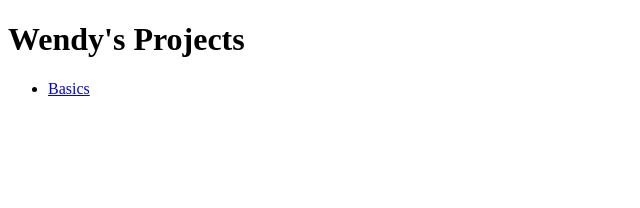
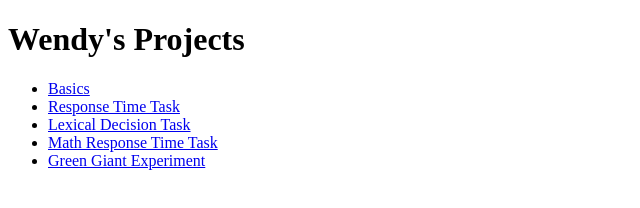
Before and after one commit to wendycv02/psy1903, a website: page docs/index.html in a window 1280 px wide. Shown: the whole page, without its empty margins (0-640 px from the left). Drawn offline with Linux system fonts and the light colour scheme.

Commit message:
Basics index update

```diff
--- a/docs/index.html
+++ b/docs/index.html
@@ -7,9 +7,14 @@
 </head>
 
 <body>
+    <!-- This is a comment -->
     <h1>Wendy's Projects</h1>
     <ul>
         <li><a href='projects/basics'>Basics</a>
+        <li><a href='projects/response-time'>Response Time Task</a></li>
+        <li><a href='projects/lexical-decision'>Lexical Decision Task</a></li>
+        <li><a href='projects/mrt-blocks-jspsych'>Math Response Time Task</a></li>
+        <li><a href='projects/green-giant-experiment'>Green Giant Experiment</a></li>
     </ul>
 </body>
 
```
